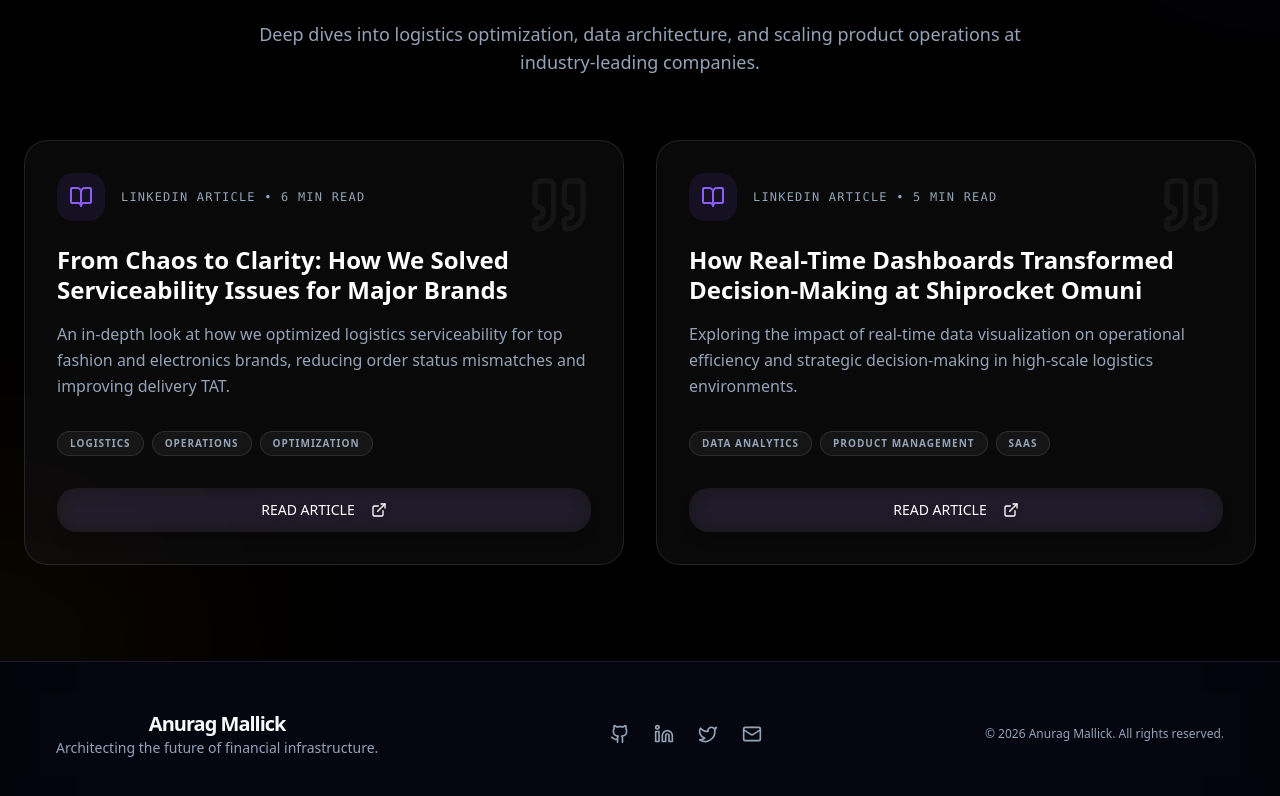
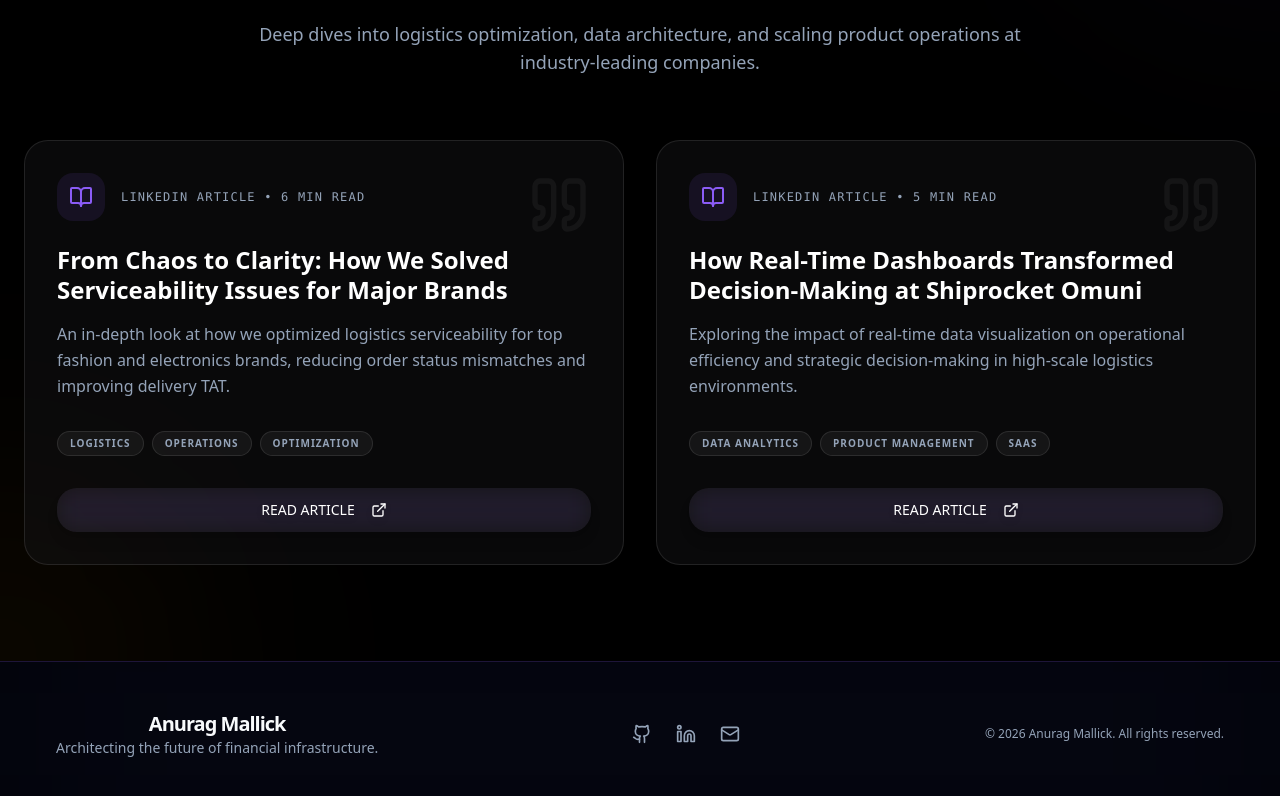
Before and after one commit to anurag-mallick/portfolio, a Next.js app: page / in a window 1280 px wide. Shown: the part 9402-10198 px from the top of the page. Built offline with nearby package versions, Linux system fonts and the light colour scheme; a web font is replaced by a local one.

Commit message:
chore: remove twitter icon from footer

```diff
--- a/src/components/layout/Footer.tsx
+++ b/src/components/layout/Footer.tsx
@@ -1,6 +1,6 @@
 "use client";
 
-import { Github, Linkedin, Mail, Twitter } from "lucide-react";
+import { Github, Linkedin, Mail } from "lucide-react";
 import Link from "next/link";
 
 export function Footer() {
@@ -24,9 +24,6 @@
                         <Link href="https://www.linkedin.com/in/anuragmallick901/" target="_blank" rel="noopener noreferrer" className="text-muted-foreground hover:text-primary transition-colors">
                             <Linkedin className="h-5 w-5" />
                         </Link>
-                        <Link href="#" className="text-muted-foreground hover:text-primary transition-colors">
-                            <Twitter className="h-5 w-5" />
-                        </Link>
                         <Link href="mailto:anurag.mallick@iiml.org" className="text-muted-foreground hover:text-primary transition-colors">
                             <Mail className="h-5 w-5" />
                         </Link>
```
